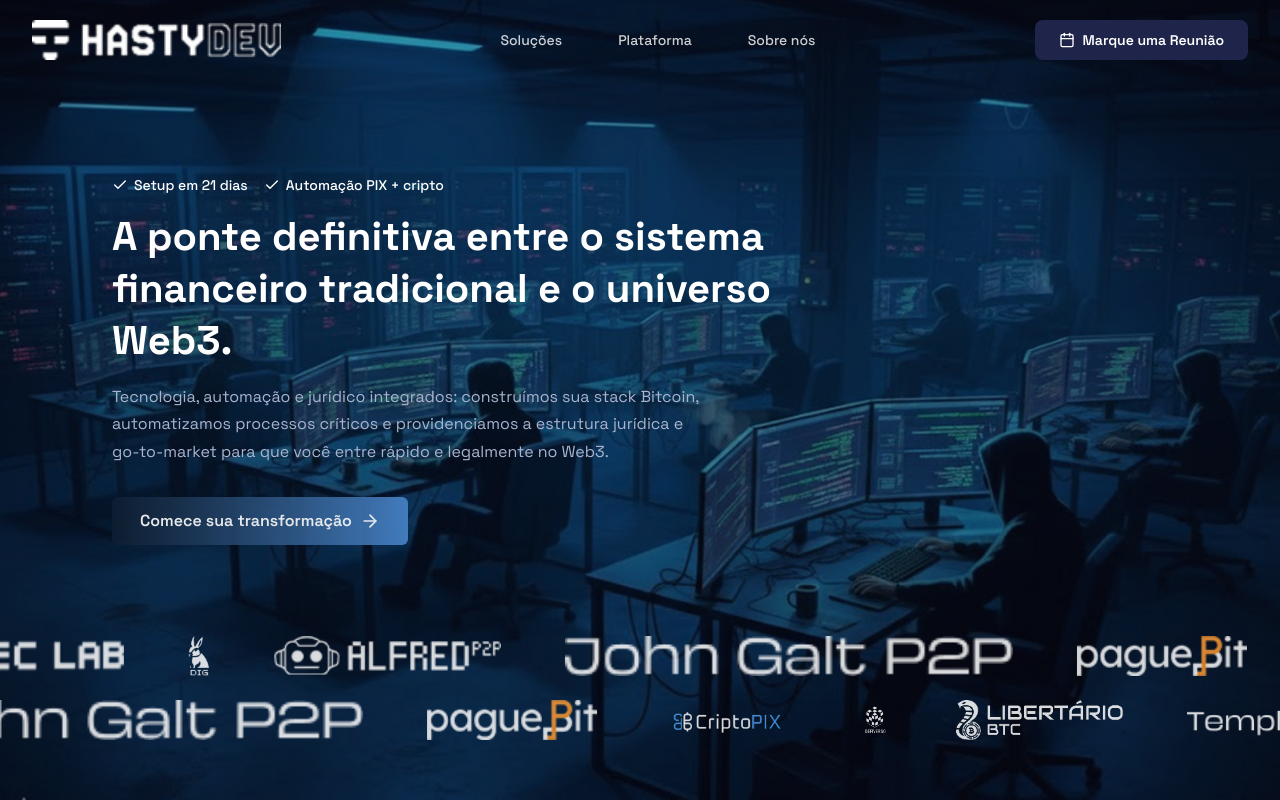
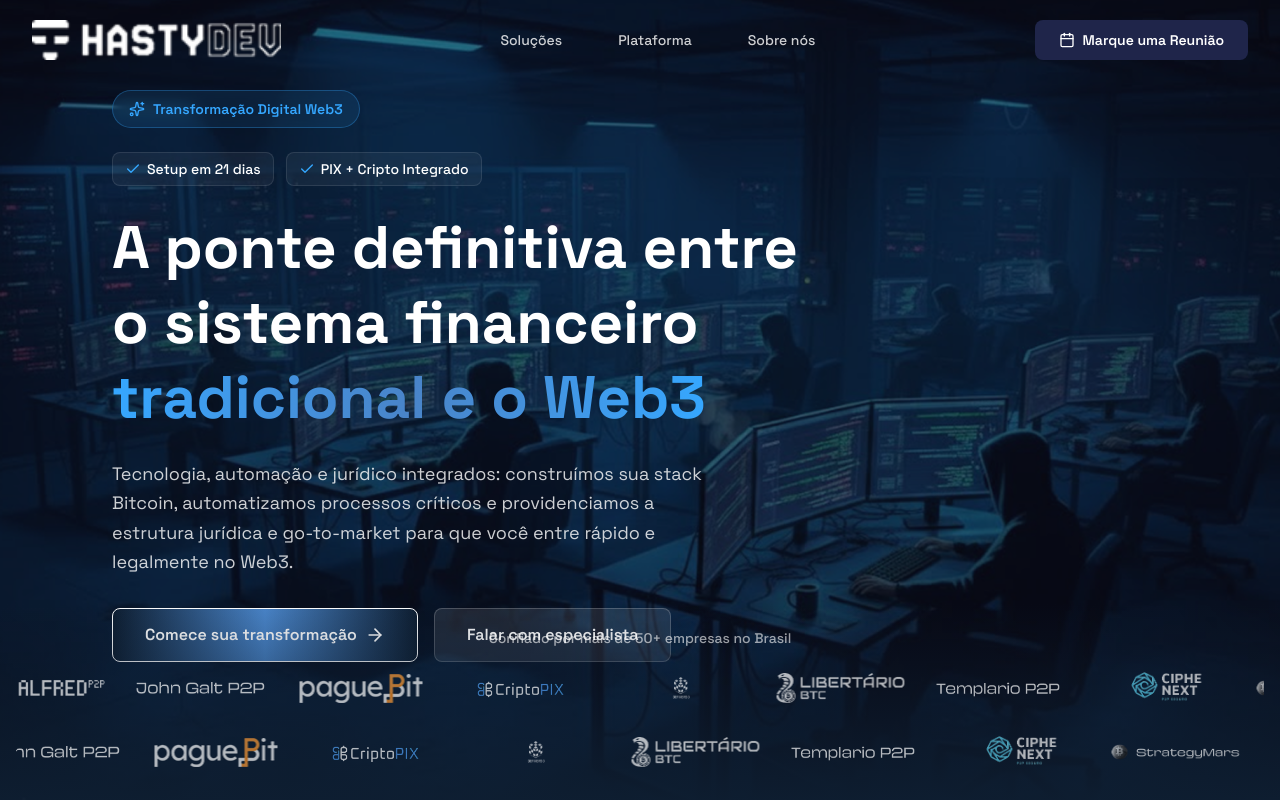
Before and after one commit to hastydev-software/hastydev, a Next.js app: page / in a window 1280 px wide. Built offline with nearby package versions, Linux system fonts and the light colour scheme; a web font is replaced by a local one.

Commit message:
feat: Enhance Hero component with new animations, updated styles, and additional logo display

```diff
--- a/src/client/partials/Hero.tsx
+++ b/src/client/partials/Hero.tsx
@@ -1,7 +1,7 @@
 "use client";
 
 import { motion } from "framer-motion";
-import { ArrowRight, Check } from "lucide-react";
+import { ArrowRight, Check, Sparkles } from "lucide-react";
 import Image from "next/image";
 import { cn } from "@/lib/utils";
 
@@ -41,7 +41,7 @@ export function Hero() {
   return (
     <section
       id="main-content"
-      className="relative min-h-screen flex items-center justify-start px-4 sm:px-6 lg:px-28 overflow-hidden"
+      className="relative min-h-screen flex items-center justify-start px-4 sm:px-6 lg:px-28 pt-20 pb-32 overflow-x-hidden"
       aria-label="Seção principal - Hero"
     >
       <div className="absolute inset-0 z-0">
@@ -55,41 +55,75 @@ export function Hero() {
           aria-hidden="true"
         />
         <div
-          className="absolute inset-0 bg-[rgba(14,15,26,0.301)]"
+          className="absolute inset-0 bg-[rgba(14,15,26,0.5)]"
           aria-hidden="true"
         />
+        <div className="absolute top-0 right-0 w-96 h-96 bg-[#35a7ff]/10 rounded-full blur-3xl -z-10" />
+        <div className="absolute bottom-0 left-0 w-96 h-96 bg-[#4984c8]/10 rounded-full blur-3xl -z-10" />
       </div>
 
-      <div className="relative z-10 max-w-[700px] pt-20 pb-40">
+      <div className="relative z-10 max-w-[700px]">
         <motion.div
-          initial={{ opacity: 0 }}
-          animate={{ opacity: 1 }}
-          transition={{ duration: 1.2 }}
+          initial={{ opacity: 0, y: 20 }}
+          animate={{ opacity: 1, y: 0 }}
+          transition={{ duration: 0.6, delay: 0.1 }}
+          className="mb-6"
         >
-          <div className="flex gap-4 mb-4 text-white text-sm font-medium">
-            <span className="flex items-center gap-1.5">
-              <Check className="w-4 h-4" aria-hidden="true" />
+          <div className="inline-flex items-center gap-2 px-4 py-2 rounded-full bg-[#35a7ff]/10 border border-[#35a7ff]/30 backdrop-blur-sm">
+            <Sparkles className="w-4 h-4 text-[#35a7ff]" aria-hidden="true" />
+            <span className="text-[#35a7ff] text-sm font-semibold">
+              Transformação Digital Web3
+            </span>
+          </div>
+        </motion.div>
+        <motion.div
+          initial={{ opacity: 0, y: 20 }}
+          animate={{ opacity: 1, y: 0 }}
+          transition={{ duration: 0.6, delay: 0.2 }}
+          className="flex flex-wrap gap-3 mb-6"
+        >
+          <div className="flex items-center gap-1.5 px-3 py-1.5 rounded-lg bg-white/5 border border-white/10">
+            <Check className="w-4 h-4 text-[#35a7ff]" aria-hidden="true" />
+            <span className="text-white text-sm font-medium">
               Setup em 21 dias
             </span>
-            <span className="flex items-center gap-1.5">
-              <Check className="w-4 h-4" aria-hidden="true" />
-              Automação PIX + cripto
+          </div>
+          <div className="flex items-center gap-1.5 px-3 py-1.5 rounded-lg bg-white/5 border border-white/10">
+            <Check className="w-4 h-4 text-[#35a7ff]" aria-hidden="true" />
+            <span className="text-white text-sm font-medium">
+              PIX + Cripto Integrado
             </span>
           </div>
-
-          <h1 className="text-[2.5rem] leading-[1.3] font-bold text-white mb-4">
-            A ponte definitiva entre o sistema financeiro tradicional e o
-            universo Web3.
-          </h1>
-
-          <p className="text-[#aab4cf] text-base leading-[1.7] mb-8 max-w-[600px]">
+        </motion.div>
+        <motion.h1
+          initial={{ opacity: 0, y: 20 }}
+          animate={{ opacity: 1, y: 0 }}
+          transition={{ duration: 0.6, delay: 0.3 }}
+          className="text-4xl md:text-5xl lg:text-6xl leading-tight font-bold text-white mb-6"
+        >
+          A ponte definitiva entre o sistema financeiro{" "}
+          <span className="bg-linear-to-r from-[#35a7ff] via-[#4984c8] to-[#35a7ff] bg-clip-text text-transparent">
+            tradicional e o Web3
+          </span>
+        </motion.h1>
+        <motion.p
+          initial={{ opacity: 0, y: 20 }}
+          animate={{ opacity: 1, y: 0 }}
+          transition={{ duration: 0.6, delay: 0.4 }}
+          className="text-base lg:text-lg text-white/80 leading-relaxed mb-8 max-w-[600px]"
+        >
           Tecnologia, automação e jurídico integrados: construímos sua stack
-            Bitcoin, automatizamos processos críticos e providenciamos a
-            estrutura jurídica e go-to-market para que você entre rápido e
-            legalmente no Web3.
-          </p>
-
-          <motion.button
+          Bitcoin, automatizamos processos críticos e providenciamos a estrutura
+          jurídica e go-to-market para que você entre rápido e legalmente no
+          Web3.
+        </motion.p>
+        <motion.div
+          initial={{ opacity: 0, y: 20 }}
+          animate={{ opacity: 1, y: 0 }}
+          transition={{ duration: 0.6, delay: 0.5 }}
+          className="flex gap-4"
+        >
+          <button
             onClick={() => {
               const element = document.querySelector("#contato");
               if (element) {
@@ -97,32 +131,66 @@ export function Hero() {
               }
             }}
             className={cn(
-              "inline-flex items-center gap-2 px-7 py-3",
-              "bg-linear-to-r from-[#0e1e31] via-[#4984c8] to-[#0e1e31]",
-              "bg-size-[200%] bg-left",
-              "text-white font-semibold text-base rounded-md",
+              "group relative inline-flex items-center gap-2 px-8 py-3.5",
+              "text-white font-semibold text-base rounded-lg",
               "transition-all duration-300",
-              "hover:bg-right hover:shadow-[0_0_30px_rgba(53,167,255,0.8)] hover:scale-105",
+              "hover:shadow-lg hover:shadow-[#35a7ff]/40 hover:scale-105",
               "focus:outline-none focus:ring-2 focus:ring-[#35a7ff] focus:ring-offset-2 focus:ring-offset-[#0e1e31]",
-              "opacity-90"
+              "active:scale-95 overflow-hidden",
+              "border-[0.2px] border-white border-solid"
             )}
-            whileHover={{ scale: 1.05 }}
-            whileTap={{ scale: 0.95 }}
+            style={{
+              background: "linear-gradient(90deg, #0e1e31, #4984c8, #0e1e31)",
+            }}
             aria-label="Iniciar transformação digital com a HastyDev"
           >
-            <span>Comece sua transformação</span>
-            <ArrowRight className="w-5 h-5" aria-hidden="true" />
-          </motion.button>
+            <span className="relative z-10 flex items-center gap-2">
+              Comece sua transformação
+              <ArrowRight
+                className="w-5 h-5 transition-transform duration-300 group-hover:translate-x-1"
+                aria-hidden="true"
+              />
+            </span>
+            <motion.span
+              className="absolute inset-0 bg-white/20"
+              initial={{ scale: 0, opacity: 0 }}
+              whileHover={{ scale: 1, opacity: 0.1 }}
+              transition={{ duration: 0.3 }}
+            />
+          </button>
+          <button
+            onClick={() => {
+              const element = document.querySelector("#contato");
+              if (element) {
+                element.scrollIntoView({ behavior: "smooth" });
+              }
+            }}
+            className={cn(
+              "inline-flex items-center gap-2 px-8 py-3.5",
+              "bg-white/10 hover:bg-white/15 text-white",
+              "font-semibold text-base rounded-lg border border-white/20",
+              "transition-all duration-300",
+              "focus:outline-none focus:ring-2 focus:ring-[#35a7ff] focus:ring-offset-2 focus:ring-offset-[#0e1e31]",
+              "active:scale-95"
+            )}
+            aria-label="Falar com um especialista da HastyDev"
+          >
+            Falar com especialista
+          </button>
         </motion.div>
       </div>
-
       <div
-        className="absolute bottom-[60px] left-0 w-full overflow-hidden z-20 flex flex-col gap-6"
+        className="absolute bottom-0 left-0 w-full overflow-hidden z-20 flex flex-col gap-4 bg-linear-to-t from-[rgba(14,30,49,0.95)] to-transparent px-4 py-6"
         aria-label="Nossos clientes e parceiros"
       >
-        <div className="relative flex items-center gap-16 whitespace-nowrap">
+        <div className="text-center">
+          <p className="text-white/60 text-sm font-medium">
+            Confiado por mais de 50+ empresas no Brasil
+          </p>
+        </div>
+        <div className="relative flex items-center gap-8 whitespace-nowrap overflow-hidden">
           <motion.div
-            className="flex items-center gap-16"
+            className="flex items-center gap-8"
             animate={{
               x: ["0%", "-50%"],
             }}
@@ -130,38 +198,41 @@ export function Hero() {
               x: {
                 repeat: Infinity,
                 repeatType: "loop",
-                duration: 30,
+                duration: 40,
                 ease: "linear",
               },
             }}
           >
             {duplicatedLogos.map((logo, index) => (
-              <a
+              <motion.a
                 key={`left-${logo.alt}-${logo.src}-${index}`}
                 href={logo.url}
                 target="_blank"
                 rel="noopener noreferrer"
                 className={cn(
                   "shrink-0 block transition-all duration-300",
-                  "hover:scale-110 opacity-85 hover:opacity-100",
+                  "hover:scale-110 opacity-70 hover:opacity-100",
                   "focus:outline-none focus:ring-2 focus:ring-[#35a7ff] focus:ring-offset-2 focus:ring-offset-transparent rounded"
                 )}
+                whileHover={{ scale: 1.1 }}
                 aria-label={`Visitar ${logo.alt}`}
               >
+                <div className="w-32 h-12 flex items-center justify-center shrink-0">
                   <Image
                     src={logo.src}
                     alt={logo.alt}
                     width={120}
                     height={40}
-                  className="h-10 w-auto object-contain"
+                    className="max-h-8 w-auto object-contain"
                   />
-              </a>
+                </div>
+              </motion.a>
             ))}
           </motion.div>
         </div>
-        <div className="relative flex items-center gap-16 whitespace-nowrap">
+        <div className="relative flex items-center gap-8 whitespace-nowrap overflow-hidden">
           <motion.div
-            className="flex items-center gap-16"
+            className="flex items-center gap-8"
             animate={{
               x: ["-50%", "0%"],
             }}
@@ -169,32 +240,35 @@ export function Hero() {
               x: {
                 repeat: Infinity,
                 repeatType: "loop",
-                duration: 30,
+                duration: 40,
                 ease: "linear",
               },
             }}
           >
             {duplicatedLogos.map((logo, index) => (
-              <a
+              <motion.a
                 key={`right-${logo.alt}-${logo.src}-${index}`}
                 href={logo.url}
                 target="_blank"
                 rel="noopener noreferrer"
                 className={cn(
                   "shrink-0 block transition-all duration-300",
-                  "hover:scale-110 opacity-85 hover:opacity-100",
+                  "hover:scale-110 opacity-70 hover:opacity-100",
                   "focus:outline-none focus:ring-2 focus:ring-[#35a7ff] focus:ring-offset-2 focus:ring-offset-transparent rounded"
                 )}
+                whileHover={{ scale: 1.1 }}
                 aria-label={`Visitar ${logo.alt}`}
               >
+                <div className="w-32 h-12 flex items-center justify-center shrink-0">
                   <Image
                     src={logo.src}
                     alt={logo.alt}
                     width={120}
                     height={40}
-                  className="h-10 w-auto object-contain"
+                    className="max-h-8 w-auto object-contain"
                   />
-              </a>
+                </div>
+              </motion.a>
             ))}
           </motion.div>
         </div>
```
Lines whose indentation alone changed are shown as unchanged.
